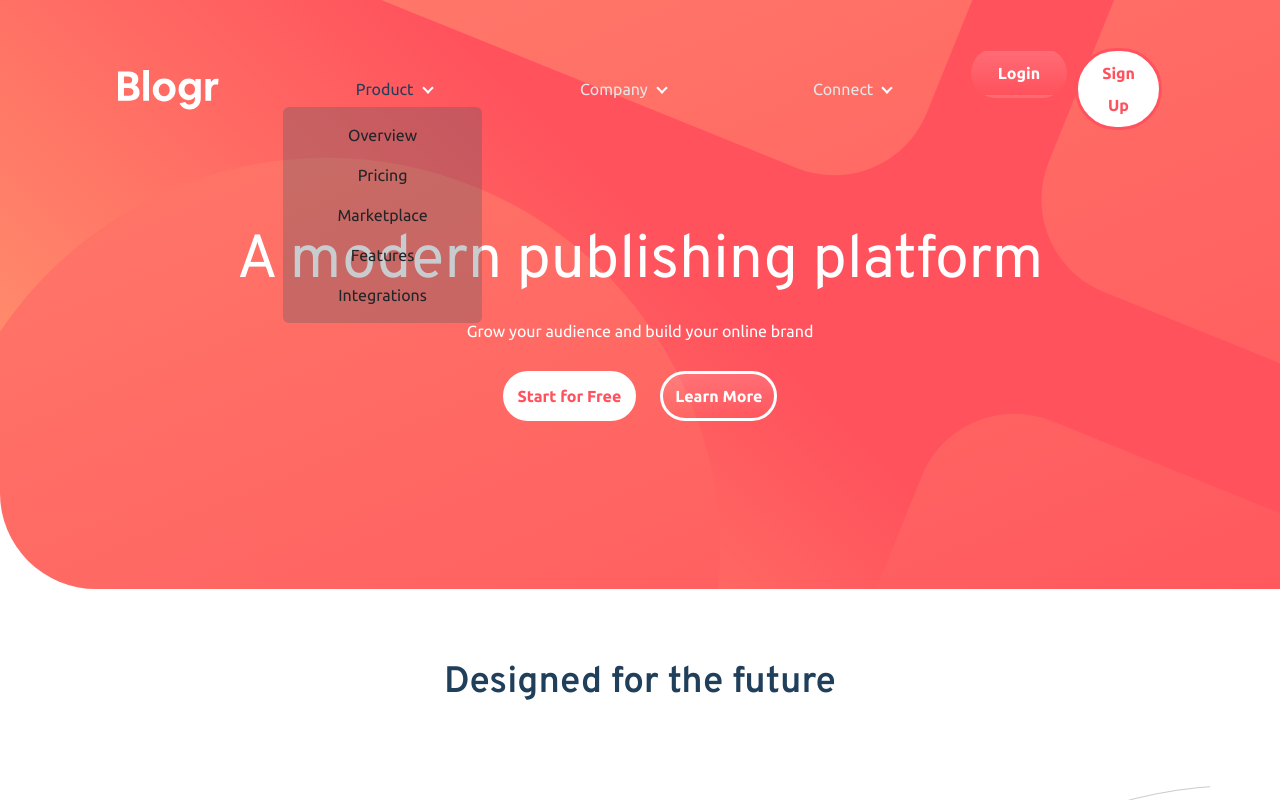
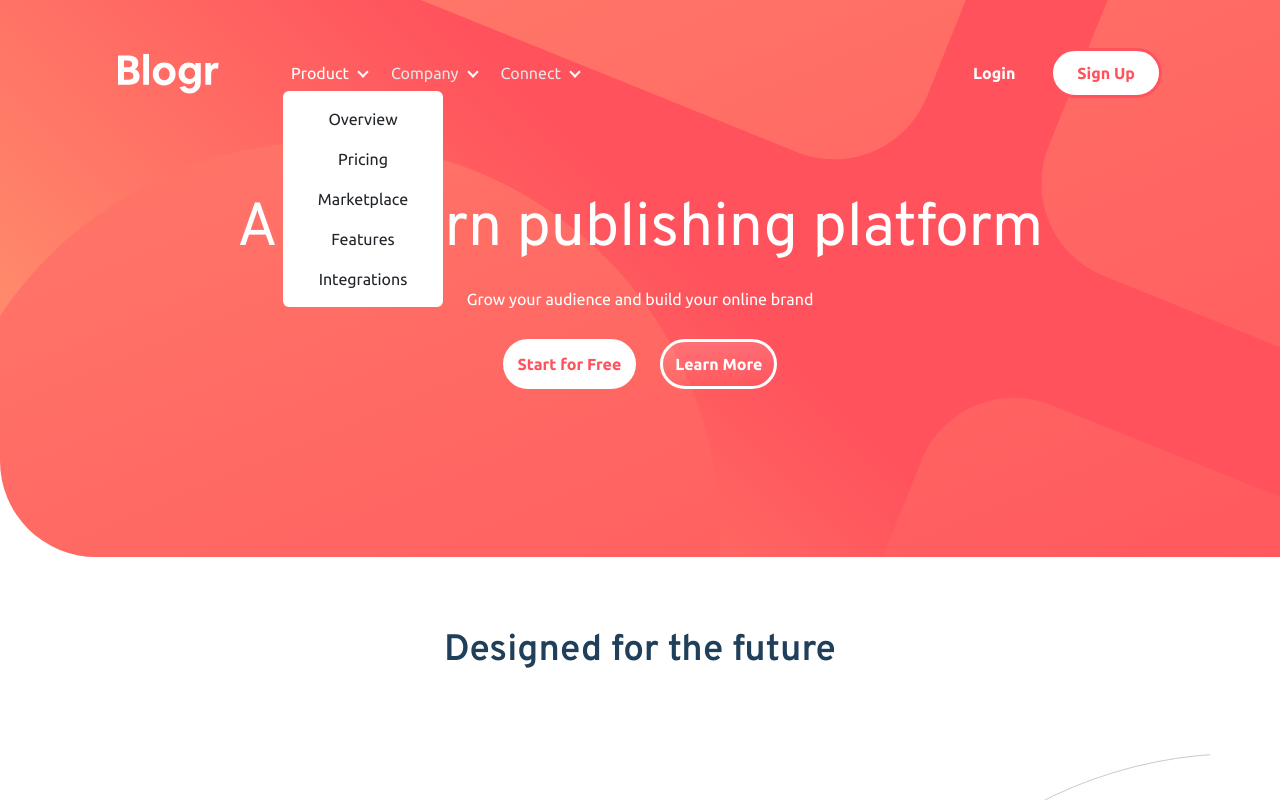
Before and after one commit to Despeerado/Frontend-mentor--blogr-landing-page, a website built with webpack: page src/index.html in a window 1280 px wide. Both pictures are taken after a click on the button "Product". Shown: the top 800 px of the page. Built offline with nearby package versions, Linux system fonts and the light colour scheme.

Commit message:
navbar styling done

```diff
--- a/src/index.html
+++ b/src/index.html
@@ -19,7 +19,7 @@
 			<nav class="navbar navbar-expand-md py-5">
 				<div class="container-fluid">
 					<a href="#" class="navbar-brand">
-						<img src="/images/logo.svg" alt="blogr_logo" class="pe-5 img-fluid">
+						<img src="/images/logo.svg" alt="blogr_logo" class="pe-lg-5 img-fluid">
 					</a>
 					<button class=" hamburger hamburger--3dx" type="button" data-bs-toggle="collapse"
 						data-bs-target="#navbarNavDropdown" aria-controls="navbarNavDropdown" aria-expanded="false"
@@ -30,8 +30,8 @@
 						<!-- <span class="navbar-toggler-icon"></span> -->
 					</button>
 					<div class="collapse navbar-collapse" id="navbarNavDropdown">
-						<ul class="navbar-nav flex-fill gap-2 align-items-center  rounded-3">
-							<li class="nav-item dropdown">
+						<ul class="navbar-nav gap-2 align-items-center  rounded-3">
+							<li class="nav-item text-center dropdown">
 								<a class="nav-link text-center dropdown-toggle" href="#" role="button" data-bs-toggle="dropdown"
 									aria-expanded="false">
 									Product
@@ -79,8 +79,8 @@
 									</li>
 								</ul>
 							</li>
-							<li class="ms-md-auto">
-								<ul class="d-md-flex flex-col flex-md-col list-unstyled gap-2">
+							<li class="ms-lg-auto">
+								<ul class="d-md-flex flex-col flex-md-col list-unstyled gap-2 align-items-center">
 									<li class="nav-item text-center">
 										<a class="btn btn-login px-4" aria-current="page" href="#">Login</a>
 									</li>
--- a/src/scss/_custom_code.scss
+++ b/src/scss/_custom_code.scss
@@ -107,6 +107,7 @@ p {
   --bs-btn-font-weight: 400;
   border-radius: $border-radius-pill;
   box-shadow: none;
+  background-image: none;
   @include media-breakpoint-up(md) {
     --bs-btn-color: var(--bs-white);
     --bs-btn-bg: transparent;
@@ -136,6 +137,7 @@ p {
   --bs-btn-active-border-color: #{shade-color(#ff7a85, 20%)};
   border-radius: $border-radius-pill;
   box-shadow: none;
+  background-image: none;
   @include media-breakpoint-up(md) {
     --bs-btn-color: var(--bs-primary);
     --bs-btn-bg: var(--bs-white);
@@ -159,6 +161,8 @@ p {
   background-color: var(--bs-white);
   padding: 1rem;
   @include media-breakpoint-up(md) {
+    display: flex;
+    flex-basis: 100%;
     background-color: transparent;
     padding: 0;
   }
@@ -166,16 +170,31 @@ p {
 
 .dropdown {
   width: 100%;
+  @include media-breakpoint-up(md) {
+    width: auto;
+  }
 }
 .dropdown-menu {
   width: 90%;
   margin: 0 auto;
+  @include media-breakpoint-up(md) {
+    background-color: var(--bs-white);
+  }
 }
 
+.navbar-nav .nav-link.show {
+  color: var(--bs-secondary);
+  @include media-breakpoint-up(md) {
+    color: var(--bs-white);
+  }
+}
 .nav-link {
   @include media-breakpoint-up(md) {
     color: #{shade-color(white, 10%)};
     &:hover {
+      color: var(--bs-white);
+    }
+    &:active {
       color: var(--bs-white);
     }
   }
```
